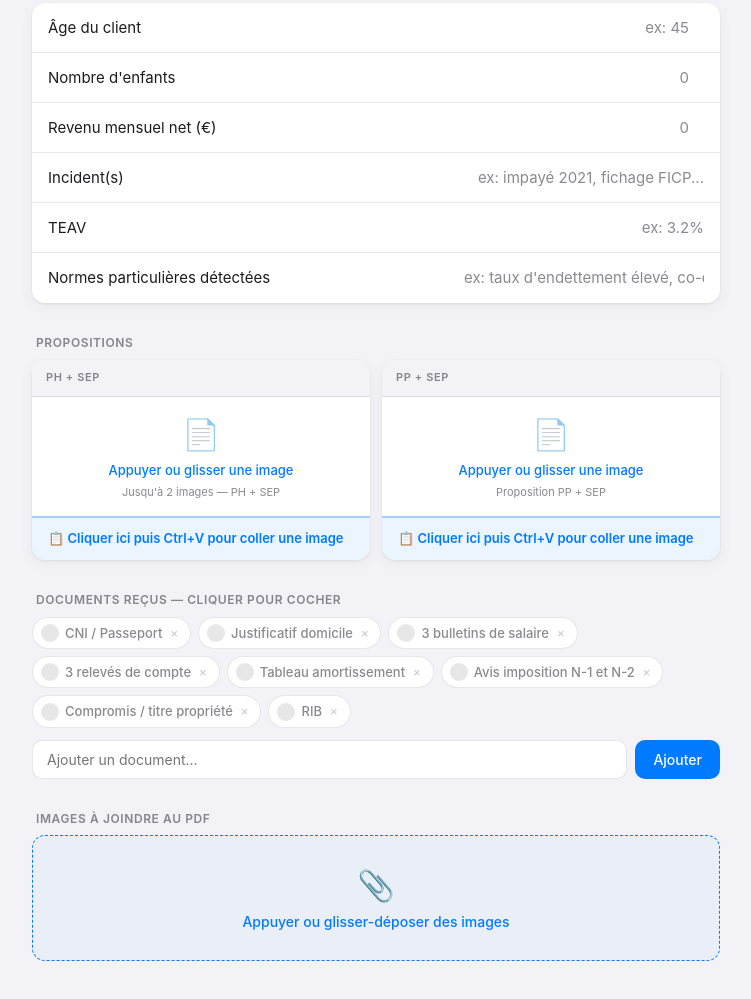
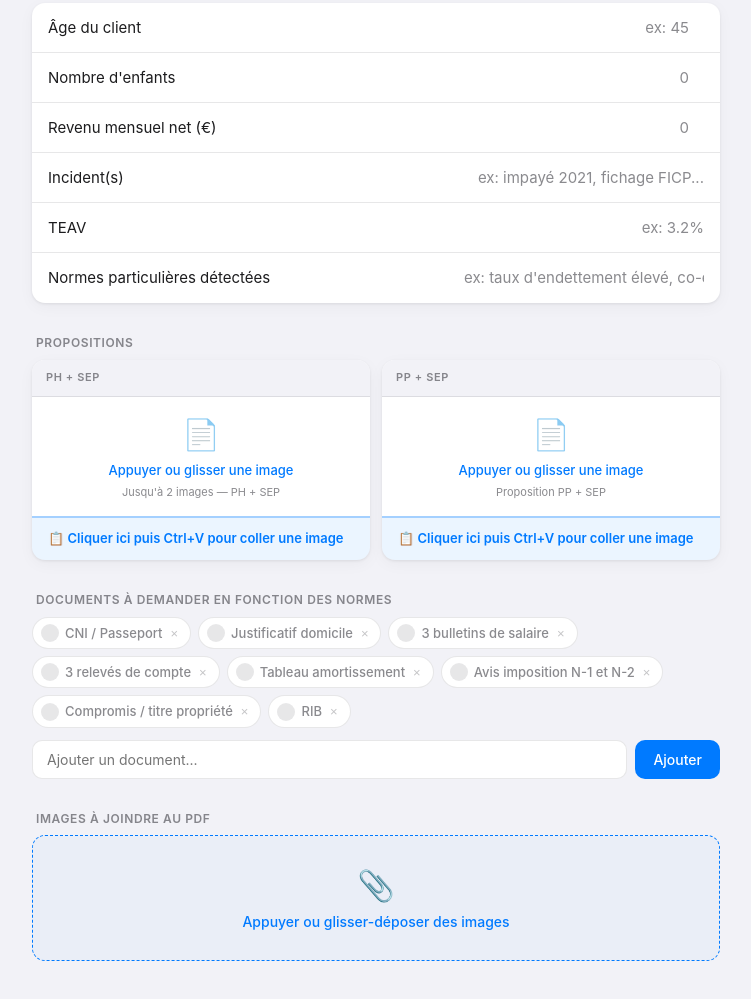
Before and after one commit to mehdigerbier-prog/prepardvbeta, a plain HTML site: page index.html in a window 1280 px wide. Shown: the part 1965-2964 px from the top of the page, without its empty margins (264-1015 px from the left). Drawn offline with nearby package versions, Linux system fonts and the light colour scheme.

Commit message:
Add files via upload

```diff
--- a/index.html
+++ b/index.html
@@ -1008,7 +1008,7 @@ input[type=date].inline-input { max-width: 160px; }
 
   <!-- ⑨ DOCUMENTS -->
   <div>
-    <div class="section-label">Documents reçus — cliquer pour cocher</div>
+    <div class="section-label">Documents à demander en fonction des normes</div>
     <div class="doc-chips" id="doc-chips"></div>
     <div class="doc-add-row">
       <input type="text" id="new-doc-input" placeholder="Ajouter un document..." onkeydown="if(event.key==='Enter')addDoc()">
```
